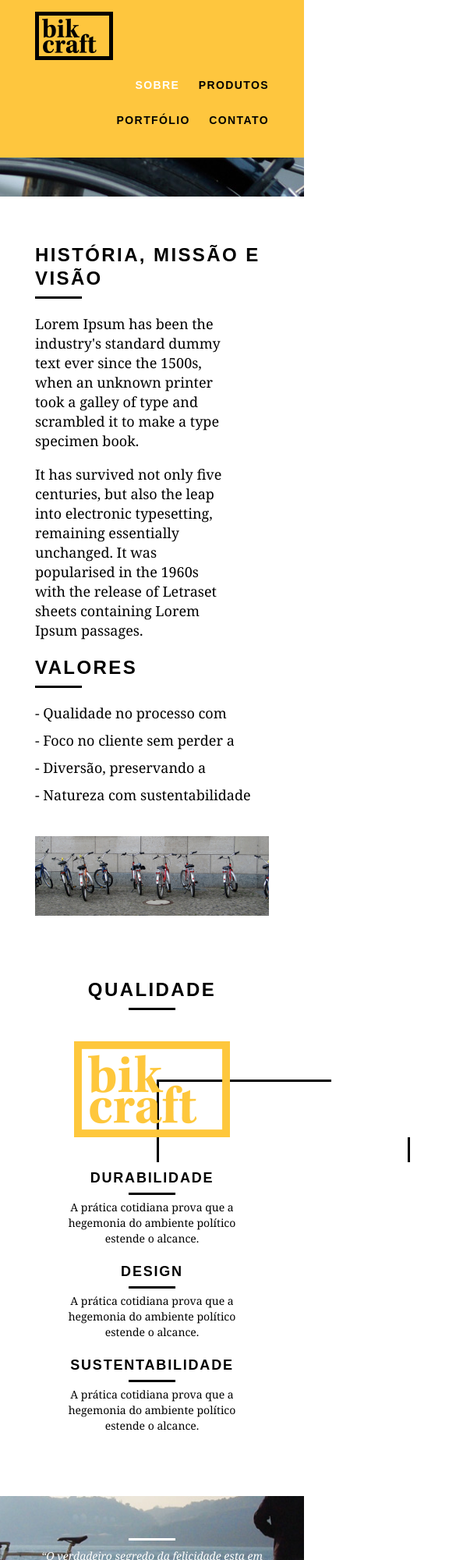
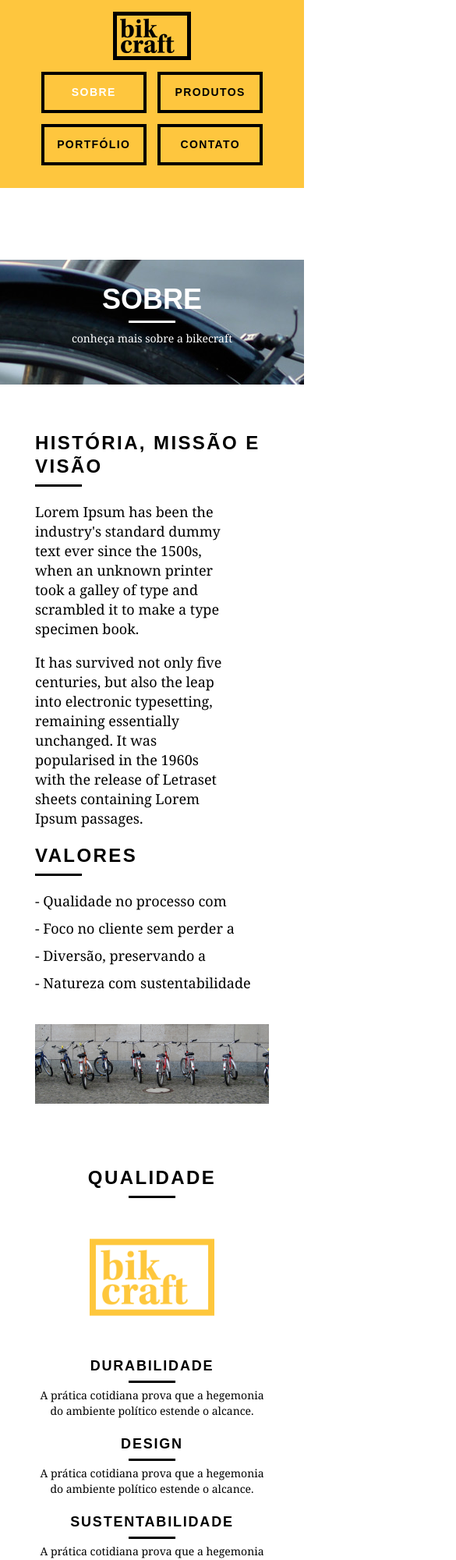
Before and after one commit to andre-fuzi/bikcraft, a plain HTML site: page desenvolvimento/views/about.html in a window 390 px wide. Shown: the top 2000 px of the page at 78% size, 585 px wide, since content can reach past the window. Drawn offline with Linux system fonts and the light colour scheme.

Commit message:
layout responsivo - pagina home

```diff
--- a/desenvolvimento/style/style.css
+++ b/desenvolvimento/style/style.css
@@ -389,3 +389,71 @@ img {
 	width: 100%;
 	padding: 20px 0;
 }
+
+@media only screen and (max-width: 959px) {
+.intro {
+	margin-top: 77px;
+}
+.about img {
+    transform: scale(.8);
+}
+
+.about-list li {
+	padding: 0;
+}
+
+.about:after {
+	top: 182px;
+	left: 60px;
+    transform: scale(.8);
+}
+
+.footer-infos__social ul li a {
+	width: 42px;
+	height: 42px;
+}
+}
+
+@media only screen and (max-width: 767px) {
+.call {
+ padding-top: 10px;
+}
+
+.header{
+	position: relative;
+	padding-bottom: 0;
+}
+
+.header img {
+	margin: 0 auto 10px;
+}
+
+.header-menu {
+	text-align: center;
+}
+
+.header-menu ul li {
+	margin: 5px;
+}
+
+.header-menu ul li a {
+	border: 4px solid #000;
+	width: 135px;
+	display: block;
+	float: left;
+}
+
+.intro {
+	margin-top: 0;
+	padding-top: 40px;
+}
+
+.intro h1 {
+	font-size: 36px;
+}
+
+.about:after {
+	display: none;
+}
+
+}
```
